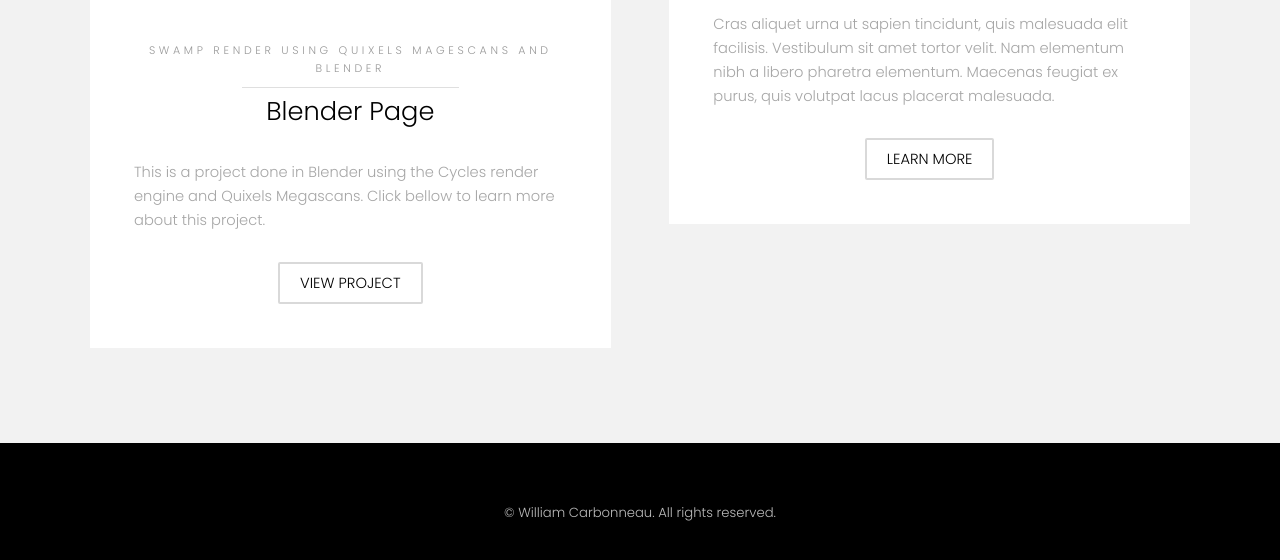
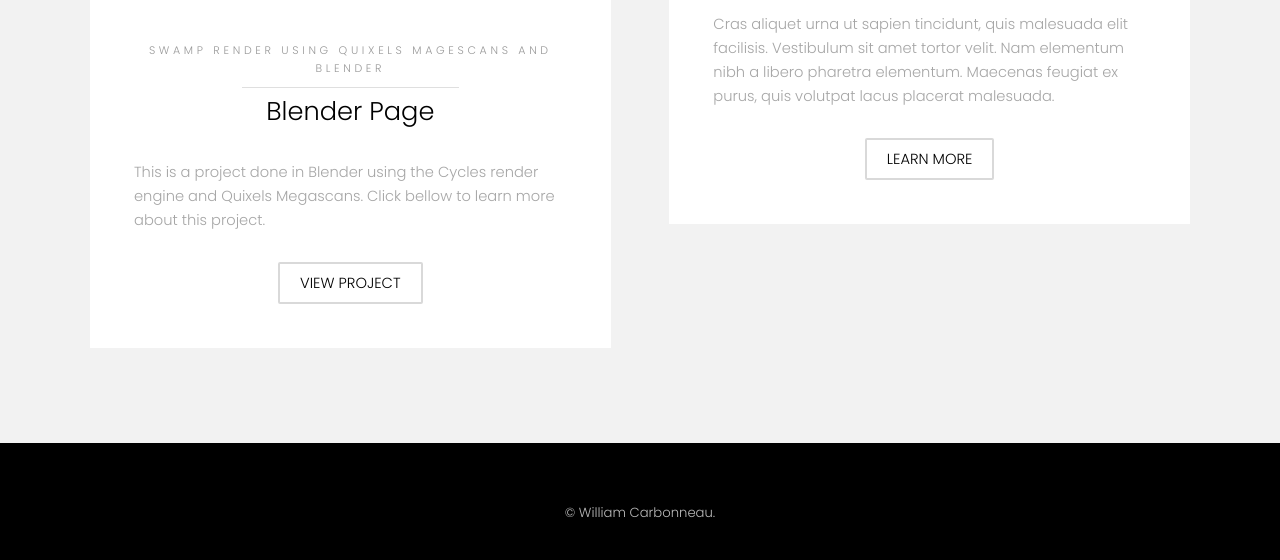
Before and after one commit to WMCarbonneau/WMCarbonneau.github.io, a plain HTML site: page index.html in a window 1280 px wide. Shown: the part 1223-1783 px from the top of the page. Drawn offline with Linux system fonts and the light colour scheme.

Commit message:
Changed All rights reserved text

```diff
--- a/index.html
+++ b/index.html
@@ -144,7 +144,7 @@
 					</ul>
 				</div>-->
 			<div class="copyright">
-					&copy; William Carbonneau. All rights reserved.
+					&copy; William Carbonneau.
 				</div>
 			</footer>
 
```
